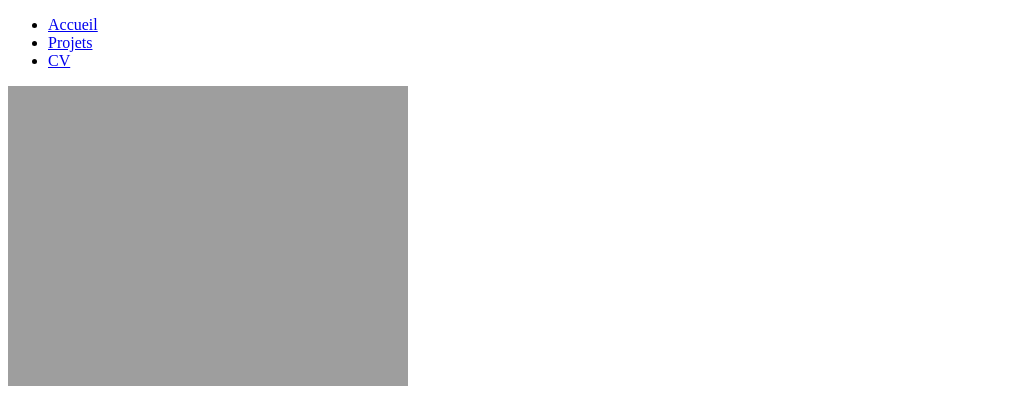
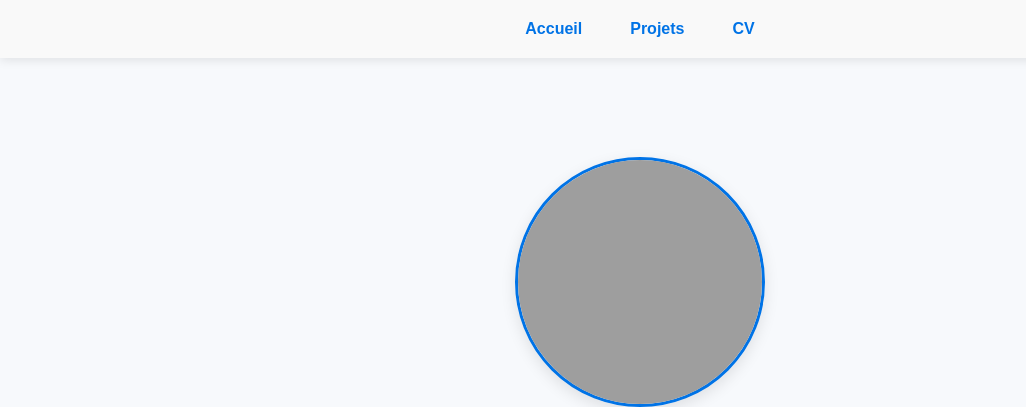
Before and after one commit to TanguyVirtual/PORTFOLIO-TANGUY-DUMOUCHEL, a plain HTML site: page index.html in a window 1280 px wide. Shown: the top 407 px of the page, without its empty margins (0-1026 px from the left). Drawn offline with nearby package versions, Linux system fonts and the light colour scheme; the site is published under a folder, as on GitHub Pages, so addresses that start at the root find nothing.

Commit message:
3 commit

```diff
--- a/index.html
+++ b/index.html
@@ -5,7 +5,7 @@
     <meta charset="UTF-8">
     <meta name="viewport" content="width=device-width, initial-scale=1.0">
     <title>Portfolio - TanguyVirtual</title>
-    <link rel="stylesheet" href="/style.css"> <!-- Lien vers le fichier CSS -->
+    <link rel="stylesheet" href="style.css"> <!-- Lien vers le fichier CSS -->
 </head>
 
 <body>
```
